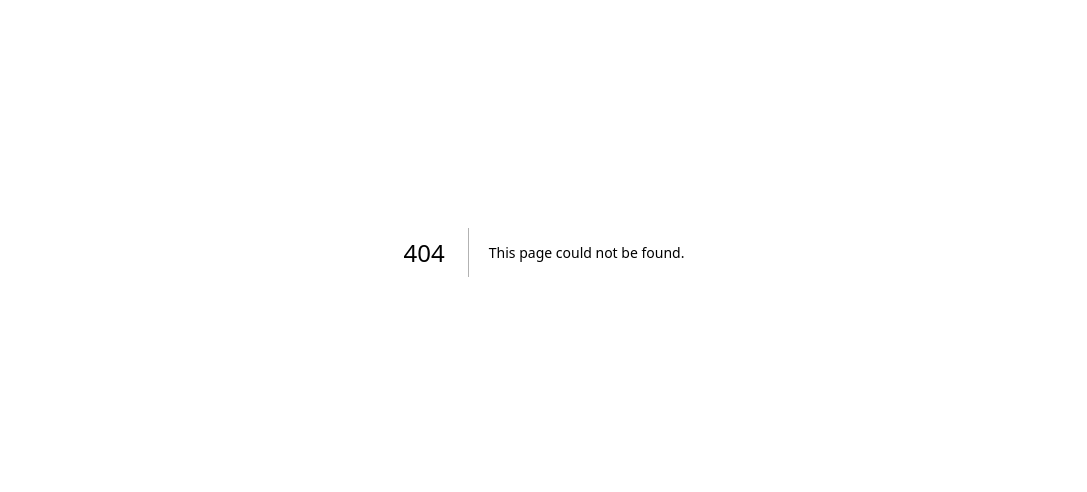
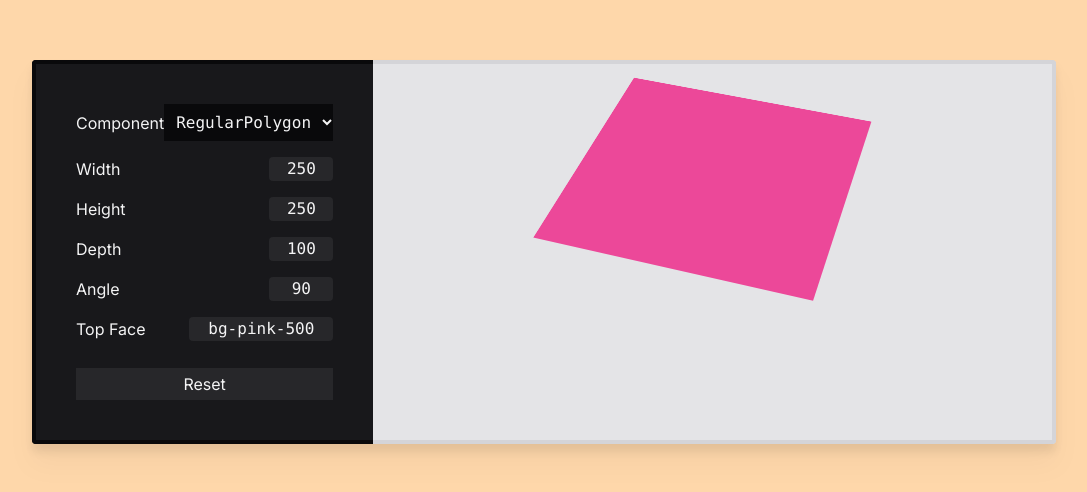
Before and after one commit to matystroia/aoc-2021, a Next.js app: page /dev/polygon in a window 1280 px wide. Before the commit this address had no page. Shown: the part 148-640 px from the top of the page, without its empty margins (96-1183 px from the left). Built offline with nearby package versions, Linux system fonts and the light colour scheme.

Commit message:
dev page

```diff
--- /dev/null
+++ b/app/dev/computer/page.js
@@ -0,0 +1,8 @@
+import { OldComputer } from "/app/components/models/OldComputer";
+export default function Computer() {
+    return (
+        <div className="w-full h-full center">
+            <OldComputer />
+        </div>
+    );
+}
--- /dev/null
+++ b/app/dev/hills/page.js
@@ -0,0 +1,9 @@
+import { Hills } from "/app/components/experiments/hills";
+
+export default function HillsPage() {
+    return (
+        <div className="w-full h-full overflow-hidden">
+            <Hills />
+        </div>
+    );
+}
--- /dev/null
+++ b/app/dev/layout.js
@@ -0,0 +1,3 @@
+export default function DevLayout({ children }) {
+    return <div className="w-screen h-screen bg-orange-200">{children}</div>;
+}
--- /dev/null
+++ b/app/dev/nintendo-ds/page.js
@@ -0,0 +1,4 @@
+import { NintendoDS } from "/app/components/models/NintendoDS";
+export default function NintendoDSPage() {
+    return <NintendoDS />;
+}
--- /dev/null
+++ b/app/dev/page.js
@@ -0,0 +1,46 @@
+"use client";
+
+import { useMemo } from "react";
+import { Die } from "../components/models/Die";
+import { usePhysics } from "../hooks/usePhysics";
+import { Cube } from "../components/shapes/Cube";
+import { ExtrudedPolygonPath } from "../components/shapes/ExtrudedPolygonPath";
+import { motion } from "framer-motion";
+import { RegularPolygon } from "../components/shapes/RegularPolygon";
+import Link from "next/link";
+
+export default function Dev() {
+    return (
+        <div className="bg-orange-200 h-screen w-screen center [perspective:800px] relative">
+            <motion.div
+                className="preserve-3d"
+                animate={{ rotateX: 45, rotateZ: [0, 360] }}
+                transition={{
+                    rotateZ: { repeat: Infinity, type: "tween", duration: 15, ease: "linear" },
+                }}
+            ></motion.div>
+            <div className="flex flex-wrap w-full h-full gap-8 center">
+                <Link href="dev/nintendo-ds">
+                    <div className="flex flex-col justify-end w-64 h-64 p-4 text-lg font-bold text-right text-orange-900 bg-orange-300 border-4">
+                        Nintendo DS
+                    </div>
+                </Link>
+                <Link href="dev/computer">
+                    <div className="flex flex-col justify-end w-64 h-64 p-4 text-lg font-bold text-right text-orange-900 bg-orange-300 border-4">
+                        Computer
+                    </div>
+                </Link>
+                <Link href="dev/hills">
+                    <div className="flex flex-col justify-end w-64 h-64 p-4 text-lg font-bold text-right text-orange-900 bg-orange-300 border-4">
+                        Hills
+                    </div>
+                </Link>
+                <Link href="dev/polygon">
+                    <div className="flex flex-col justify-end w-64 h-64 p-4 text-lg font-bold text-right text-orange-900 bg-orange-300 border-4">
+                        Polygons
+                    </div>
+                </Link>
+            </div>
+        </div>
+    );
+}
--- /dev/null
+++ b/app/dev/polygon/page.js
@@ -0,0 +1,150 @@
+"use client";
+import { useState } from "react";
+import { motion, useMotionValue } from "framer-motion";
+
+import { RegularPolygon } from "../../components/shapes/RegularPolygon";
+import { ExtrudedPolygonPath } from "../../components/shapes/ExtrudedPolygonPath";
+import clsx from "clsx";
+
+function PolygonProp({ display, name, value, onChange, type }) {
+    const handleChange = (e) => onChange(name, e.target.value);
+    return (
+        <div className="flex items-center">
+            <dt>{display}</dt>
+            <dd className="ml-auto font-mono">
+                <input
+                    type={type}
+                    className={clsx(
+                        "rounded bg-zinc-800 text-center basic",
+                        type === "string" ? "w-36" : "w-16"
+                    )}
+                    value={value}
+                    onChange={handleChange}
+                />
+            </dd>
+        </div>
+    );
+}
+
+function PolygonProps({ props, onChange }) {
+    return (
+        <>
+            <PolygonProp
+                type="number"
+                display="Width"
+                name="width"
+                value={props.width}
+                onChange={onChange}
+            />
+            <PolygonProp
+                type="number"
+                display="Height"
+                name="height"
+                value={props.height}
+                onChange={onChange}
+            />
+            <PolygonProp
+                type="number"
+                display="Depth"
+                name="depth"
+                value={props.depth}
+                onChange={onChange}
+            />
+            <PolygonProp
+                type="number"
+                display="Angle"
+                name="angle"
+                value={props.angle}
+                onChange={onChange}
+            />
+            <PolygonProp
+                display="Top Face"
+                name="topClass"
+                type="string"
+                value={props.topClass}
+                onChange={onChange}
+            />
+        </>
+    );
+}
+
+export default function PolygonKitchenSink() {
+    const [type, setType] = useState("regular");
+
+    const offsetX = useMotionValue(0);
+    const offsetY = useMotionValue(0);
+    const handlePan = (e, info) => {
+        offsetX.set(info.offset.x);
+        offsetY.set(info.offset.y);
+    };
+
+    const Component = { regular: RegularPolygon, path: ExtrudedPolygonPath }[type];
+    const defaultProps = {
+        regular: {
+            n: 4,
+            width: 250,
+            height: 250,
+            depth: 100,
+            angle: 90,
+            topClass: "bg-pink-500",
+            sideClass: "bg-pink-600",
+        },
+    }[type];
+
+    const [props, setProps] = useState(defaultProps);
+
+    const handleChange = (name, value) => {
+        setProps({ ...props, [name]: value });
+    };
+    const handleReset = () => {
+        setProps(defaultProps);
+    };
+
+    return (
+        <div className="w-full h-full center">
+            <div className="grid w-full max-w-5xl grid-cols-3 h-96 drop-shadow-xl">
+                <div className="flex flex-col p-10 border-4 border-r-0 rounded rounded-r-none bg-zinc-900 border-zinc-950">
+                    <dl className="flex flex-col gap-4 overflow-auto">
+                        <div className="flex items-center">
+                            <dt>Component</dt>
+                            <dd className="ml-auto">
+                                <select
+                                    value={type}
+                                    className="p-2 font-mono bg-zinc-950"
+                                    onChange={(e) => setType(e.target.value)}
+                                >
+                                    <option value="regular">RegularPolygon</option>
+                                    <option value="path">PathPolygon</option>
+                                </select>
+                            </dd>
+                        </div>
+                        <PolygonProps props={props} onChange={handleChange} />
+                    </dl>
+                    <button className="py-1 mt-auto bg-zinc-800" onClick={handleReset}>
+                        Reset
+                    </button>
+                </div>
+                <motion.div
+                    onPan={handlePan}
+                    className="border-4 border-l-0 rounded rounded-l-none bg-zinc-200 border-zinc-300 center perspective-[1000px] col-span-2"
+                >
+                    <motion.div
+                        animate={{ rotateX: 45, rotateZ: [0, 360] }}
+                        style={{ rotateX: offsetY, rotateZ: offsetX }}
+                        transition={{
+                            rotateZ: {
+                                repeat: Infinity,
+                                type: "tween",
+                                ease: "linear",
+                                duration: 10,
+                            },
+                        }}
+                        className="preserve-3d"
+                    >
+                        <Component {...props} />
+                    </motion.div>
+                </motion.div>
+            </div>
+        </div>
+    );
+}
--- a/app/utils.js
+++ b/app/utils.js
@@ -180,3 +180,7 @@ export function parsePercent(p) {
     if (!p.endsWith("%")) throw Error("Invalid percentage value");
     return parseFloat(p.substring(0, p.length - 1)) / 100;
 }
+
+export function distance(p1, p2) {
+    return Math.sqrt((p1.x - p2.x) * (p1.x - p2.x) + (p1.y - p2.y) * (p1.y - p2.y));
+}
--- a/tailwind.config.js
+++ b/tailwind.config.js
@@ -127,6 +127,16 @@ module.exports = {
                     },
                 },
             });
+
+            // Polygon Kitchen Sink
+            addComponents({
+                'input.basic[type="number"]': {
+                    "&::appearance": "textfield",
+                    "&::-webkit-inner-spin-button": { appearance: "none" },
+                    "&::-webkit-outer-spin-button": { appearance: "none" },
+                    appearance: "textfield",
+                },
+            });
         }),
     ],
 };
```
